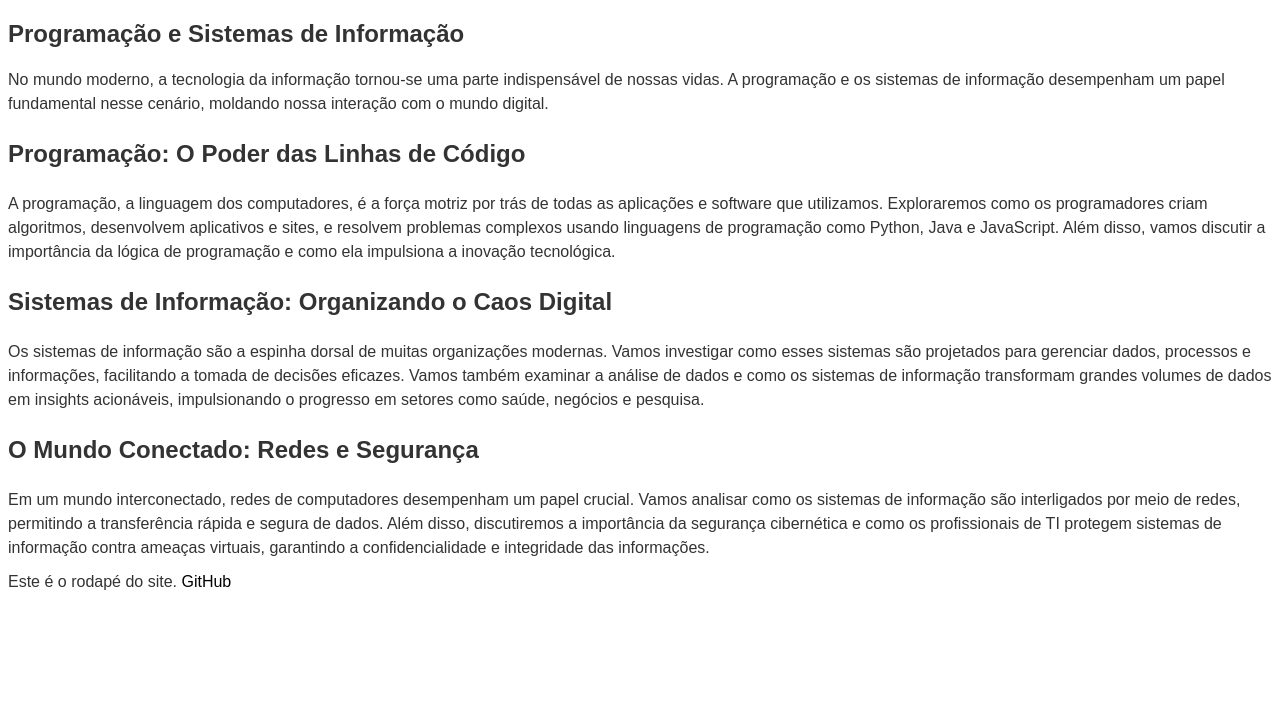
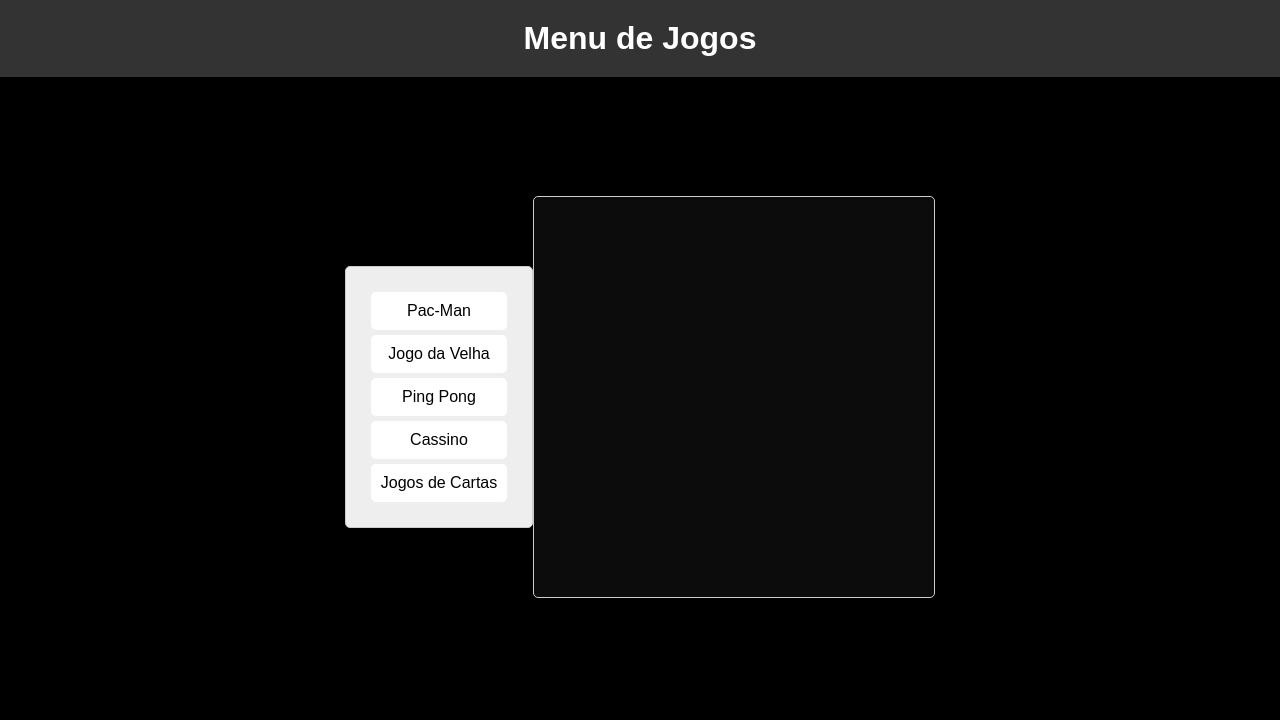
Before and after one commit to nicoleavieir4/desenvolvimentoWebWyden, a website: page index.html in a window 1280 px wide. Drawn offline with Linux system fonts and the light colour scheme.

Commit message:
iniciando projeto final desenvolvimento web

```diff
--- a/index.html
+++ b/index.html
@@ -3,51 +3,25 @@
   <head>
     <meta charset="UTF-8" />
     <meta name="viewport" content="width=device-width, initial-scale=1.0" />
-    <title>Explorando o Mundo Tecnológico</title>
-    <link rel="stylesheet" href="style.css" />
+    <title>Menu de Jogos</title>
+    <link rel="stylesheet" type="text/css" href="style.css" />
   </head>
   <body>
-    <h1>Explorando o Mundo Tecnológico</h1>
-    <p>
-      No mundo moderno, a tecnologia da informação tornou-se uma parte
-      indispensável de nossas vidas. A programação e os sistemas de informação
-      desempenham um papel fundamental nesse cenário, moldando nossa interação
-      com o mundo digital.
-    </p>
-
-    <h2>Programação: O Poder das Linhas de Código</h2>
-
-    <p>
-      A programação, a linguagem dos computadores, é a força motriz por trás de
-      todas as aplicações e software que utilizamos. Exploraremos como os
-      programadores criam algoritmos, desenvolvem aplicativos e sites, e
-      resolvem problemas complexos usando linguagens de programação como Python,
-      Java e JavaScript. Além disso, vamos discutir a importância da lógica de
-      programação e como ela impulsiona a inovação tecnológica.
-    </p>
-
-    <h2>Sistemas de Informação: Organizando o Caos Digital</h2>
-
-    <p>
-      Os sistemas de informação são a espinha dorsal de muitas organizações
-      modernas. Vamos investigar como esses sistemas são projetados para
-      gerenciar dados, processos e informações, facilitando a tomada de decisões
-      eficazes. Vamos também examinar a análise de dados e como os sistemas de
-      informação transformam grandes volumes de dados em insights acionáveis,
-      impulsionando o progresso em setores como saúde, negócios e pesquisa.
-    </p>
-
-    <h2>O Mundo Conectado: Redes e Segurança</h2>
-
-    <p>
-      Em um mundo interconectado, redes de computadores desempenham um papel
-      crucial. Vamos analisar como os sistemas de informação são interligados
-      por meio de redes, permitindo a transferência rápida e segura de dados.
-      Além disso, discutiremos a importância da segurança cibernética e como os
-      profissionais de TI protegem sistemas de informação contra ameaças
-      virtuais, garantindo a confidencialidade e integridade das informações.
-    </p>
-    <footer>Este é o rodapé do site.  </footer>
+    <header>
+      <h1>Menu de Jogos</h1>
+    </header>
+    <main>
+      <div class="game-menu">
+        <div class="game-item" onclick="openPacman()">Pac-Man</div>
+        <div class="game-item" onclick="openTicTacToe()">Jogo da Velha</div>
+        <div class="game-item" onclick="openPingPong()">Ping Pong</div>
+        <div class="game-item" onclick="openCasino()">Cassino</div>
+        <div class="game-item" onclick="openCardGames()">Jogos de Cartas</div>
+      </div>
+      <div class="game-container" id="game-container">
+        <!-- Área de exibição do jogo -->
+      </div>
+    </main>
     <script src="script.js"></script>
   </body>
 </html>
--- a/script.js
+++ b/script.js
@@ -1,8 +1,30 @@
-// Altera o texto do título
-document.querySelector("h1").textContent =
-  "Programação e Sistemas de Informação";
+function openPacman() {
+  const gameContainer = document.getElementById("game-container");
+  gameContainer.innerHTML = '<div class="pacman-css"><div class="base"></div></div>';
+}
 
-// Adiciona um link para o GitHub
-document.querySelector(
-  "footer"
-).innerHTML += `<a href="https://github.com/bard/explorando-o-mundo-tecnologico">GitHub</a>`;
+function openTicTacToe() {
+  // Implemente a lógica para abrir o Jogo da Velha
+}
+
+function openPingPong() {
+  const gameContainer = document.getElementById("game-container");
+
+  // Remova qualquer conteúdo anterior dentro do game-container
+  gameContainer.innerHTML = '';
+
+  // Crie um novo elemento para a animação dentro do game-container
+  const pingPongAnimation = document.createElement("div");
+  pingPongAnimation.classList.add("ping-pong-simulation");
+
+  // Adicione o elemento da animação ao game-container
+  gameContainer.appendChild(pingPongAnimation);
+}
+
+function openCasino() {
+  // Implemente a lógica para abrir o Cassino
+}
+
+function openCardGames() {
+  // Implemente a lógica para abrir Jogos de Cartas
+}
--- a/style.css
+++ b/style.css
@@ -1,20 +1,235 @@
 body {
-  font-family: sans-serif;
-  font-size: 16px;
-  line-height: 1.5;
-  color: #333;
+  background-color: black;
+  font-family: Arial, sans-serif;
+  margin: 0;
+  padding: 0;
+  text-align: center;
 }
-h1 {
-  font-size: 24px;
-  margin-bottom: 10px;
+
+header {
+  background-color: #333;
+  color: #fff;
+  padding: 20px;
 }
-p {
-  margin-bottom: 10px;
+
+header h1 {
+  margin: 0;
 }
-a {
-  color: #000;
-  text-decoration: none;
+
+main {
+  display: flex;
+  flex-direction: row;
+  justify-content: center;
+  align-items: center;
+  min-height: 80vh;
 }
-a:hover {
-  text-decoration: underline;
+
+.game-menu {
+  background-color: #eee;
+  padding: 20px;
+  border: 1px solid #ccc;
+  border-radius: 5px;
 }
+
+.game-item {
+  cursor: pointer;
+  padding: 10px;
+  margin: 5px;
+  border-radius: 5px;
+  background-color: #fff;
+}
+
+.game-container {
+  width: 400px;
+  height: 400px;
+  border: 1px solid #ccc;
+  border-radius: 5px;
+  background-color: #0d0c0c;
+  display: flex;
+  align-items: center;
+  justify-content: center;
+}
+
+/* Simulações de jogos */
+.pacman-css,
+.pacman-css::before,
+.pacman-css::after {
+  width: 200px;
+  height: 200px;
+}
+
+.pacman-css {
+  position: relative;
+}
+
+.pacman-css::before,
+.pacman-css::after {
+  content: "";
+  display: block;
+  position: absolute;
+  top: 0;
+  left: 0;
+  border-radius: 100%;
+  background: linear-gradient(
+    to bottom,
+    rgba(0, 0, 0, 0) 0%,
+    rgba(0, 0, 0, 0) 50%,
+    yellow 50%
+  );
+}
+
+.pacman-css::before {
+  transform: rotate(180deg);
+  animation: anima-pacman-cima 0.5s infinite;
+}
+
+.pacman-css::after {
+  animation: anima-pacman-baixo 0.5s infinite;
+}
+
+@keyframes anima-pacman-cima {
+  0% {
+    transform: rotate(180deg);
+  }
+  50% {
+    transform: rotate(150deg);
+  }
+  100% {
+    transform: rotate(180deg);
+  }
+}
+
+@keyframes anima-pacman-baixo {
+  0% {
+    transform: rotate(0deg);
+  }
+  50% {
+    transform: rotate(30deg);
+  }
+  100% {
+    transform: rotate(0deg);
+  }
+}
+
+/* Simulação do Ping Pong */
+/* Simulação do Ping Pong */
+/* Simulação do Ping Pong */
+.ping-pong-simulation {
+  width: 100px;
+  height: 100px;
+  background-color: #f18d05;
+  animation: bounce_ball 3s linear infinite;
+  /* position: center; */
+  /* top: 50%; */
+  /* left: 50%; */
+  /* transform: translate(-50%, -50%); */
+}
+
+@keyframes bounce_ball {
+  0% {
+    transform: translateX(0);
+  }
+  25% {
+    transform: translateX(80px) translateY(90px);
+  }
+  50% {
+    transform: translateX(10);
+  }
+  75% {
+    transform: translateX(0) translateY(0);
+  }
+  100% {
+    transform: translateX(2);
+  }
+}
+
+@-webkit-keyframes left_wall {
+  0% {margin-top:0px;}
+  25%{margin-top:200px}
+  100%{margin-top:0px}
+}
+
+/* .wrapper {
+  margin: 0 auto;
+  width: 600px;
+  height: 300px;
+  border-bottom: 30px solid #d0d102;
+} */
+/* .clear {
+  clear: both;
+}
+.left_wall {
+  float: left;
+  width: 30px;
+  height: 100px;
+  background: #61ae24;
+  -webkit-animation: left-wall 3s infinite;
+}
+.right_wall {
+  float: right;
+  width: 30px;
+  height: 100px;
+  background: #61ae24;
+  -webkit-animation: right-wall 3s infinite;
+}
+.ball {
+  float: left;
+  width: 50px;
+  height: 50px;
+  background: #f18d05;
+  border-radius: 50%;
+  margin-top: 30px;
+  -webkit-animation: bounce_ball 3s linear infinite;
+}
+@-webkit-keyframes left-wall {
+  0% {
+    margin-top: 0px;
+  }
+  25% {
+    margin-top: 200px;
+  }
+  100% {
+    margin-top: 0px;
+  }
+}
+@-webkit-keyframes right-wall {
+  0% {
+    margin-top: 200px;
+  }
+
+  50% {
+    margin-top: 0px;
+  }
+  100% {
+    margin-top: 200px;
+  }
+}
+@-webkit-keyframes bounce_ball {
+  0% {
+    margin-top: 30px;
+  }
+  25% {
+    margin-left: 250px;
+    margin-top: 252px;
+  }
+  50% {
+    margin-left: 490px;
+    margin-top: 30px;
+  }
+  75% {
+    margin-left: 250px;
+    margin-top: 252px;
+  }
+  100% {
+    margin-left: 0px;
+    margin-top: 30px;
+  }
+} */
+
+.casino-simulation {
+  /* Defina a animação para o Cassino aqui */
+}
+
+.card-games-simulation {
+  /* Defina a animação para Jogos de Cartas aqui */
+}
```
Also changed, not shown: package.json (added, +15 -0 lines), img/pacman.jpeg (added), img/pellet.png (added), 1 other file.
